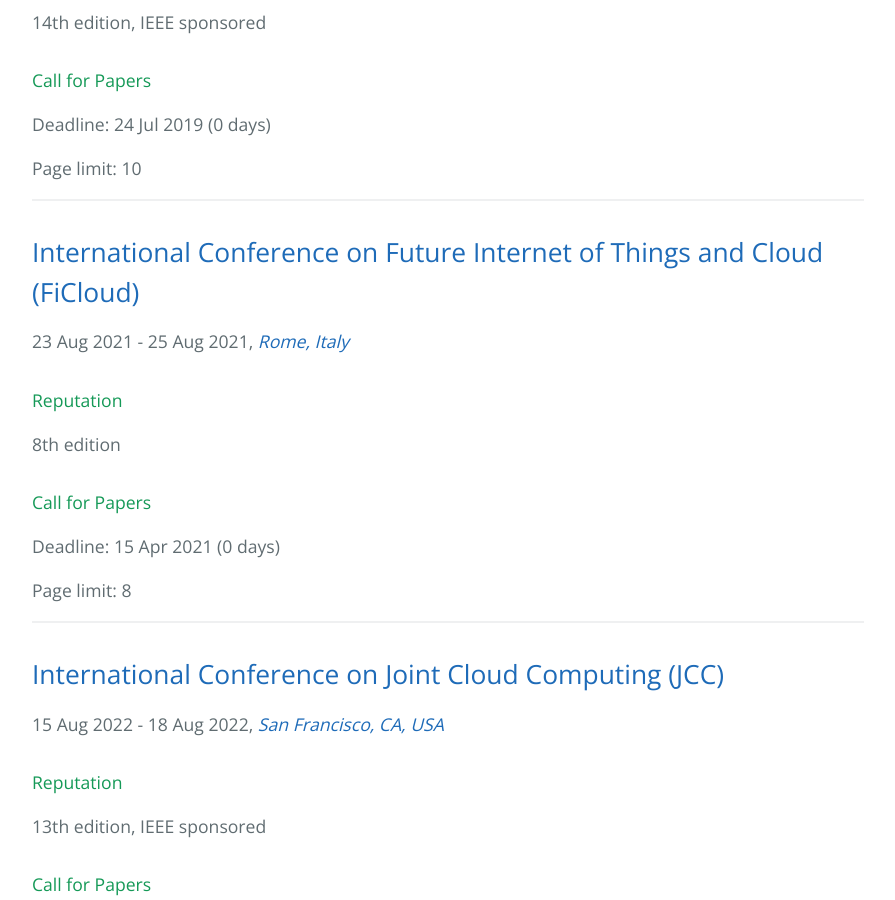
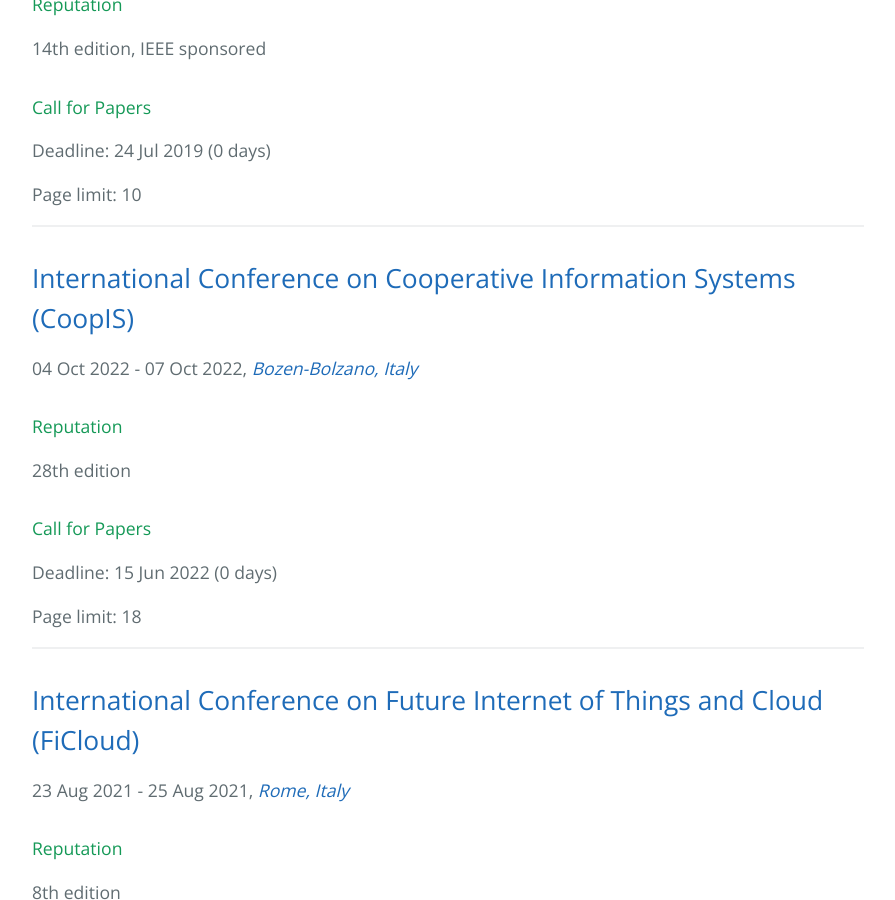
Before and after one commit to stefan-kolb/cloud-conferences, a Jekyll site: the page built from index.html, in a window 1280 px wide and 900 px high, scrolled down 5359 px. Shown: the whole window, without its empty margins (192-1087 px from the left). Built offline with Jekyll 4.4.1, drawn with Linux system fonts in a browser that asks for light colours; nearby versions of some CDN libraries; some of the changed text lies outside the part shown.

Commit message:
added coopis

```diff
--- a/_data/conferences.yml
+++ b/_data/conferences.yml
@@ -253,3 +253,13 @@
   date_to: "2023-05-12"
   location: "Rome, Italy"
   page_limit: 12
+
+- name: International Conference on Cooperative Information Systems
+  abbrv: CoopIS
+  url: https://coopisconference.org/
+  edition: 28
+  deadline: "2022-06-15"
+  date_from: "2022-10-04"
+  date_to: "2022-10-07"
+  location: "Bozen-Bolzano, Italy"
+  page_limit: 18
```
